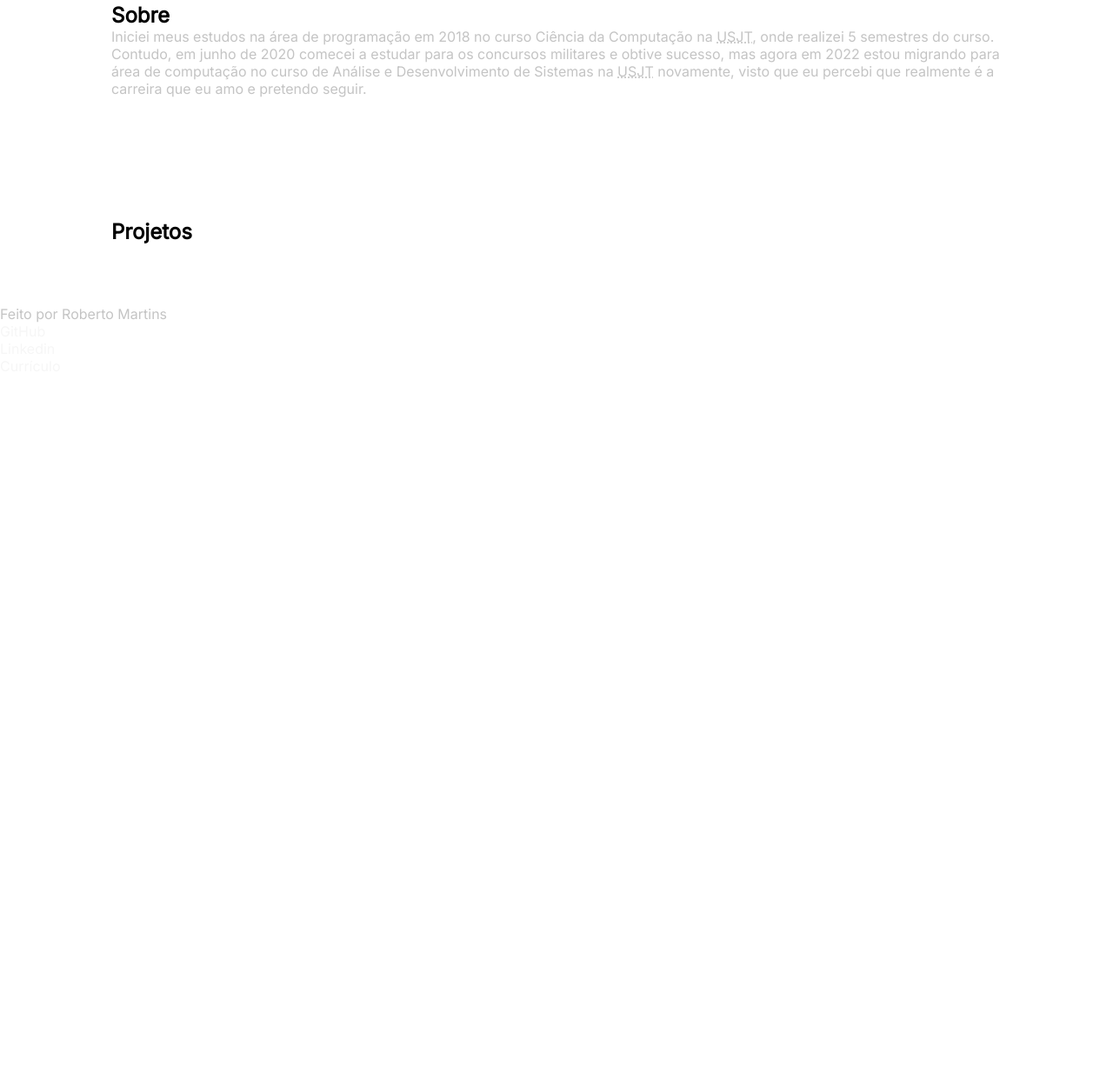
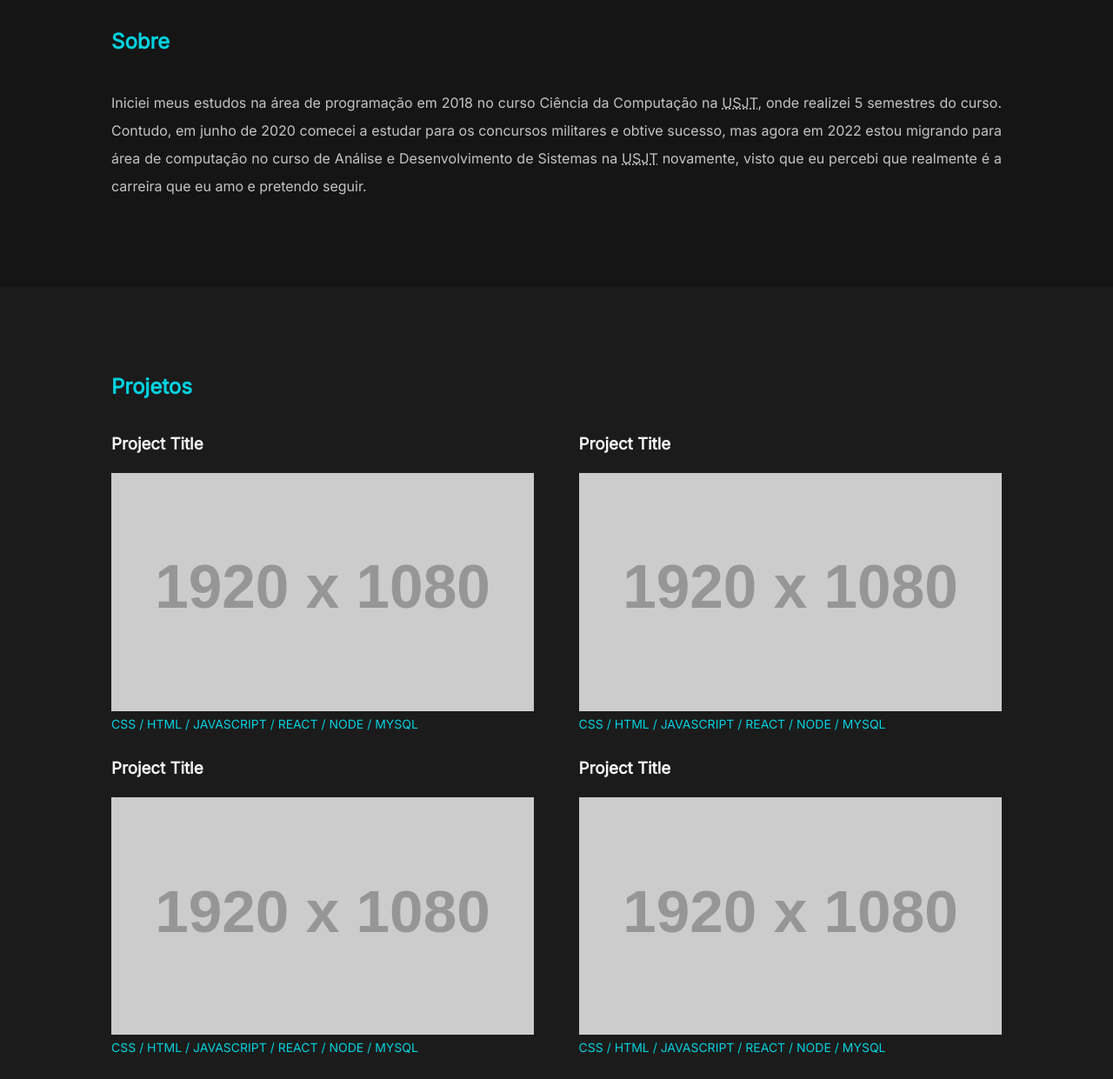
Before and after one commit to MartinsRoberto/2023-portfolio, a plain HTML site: page index.html in a window 1280 px wide. Shown: the part 867-2108 px from the top of the page at 87% size. Before the commit the page ends 1298 px from the top, so only its background shows below. Drawn offline with Linux system fonts and the light colour scheme; placeholder pictures from the web are drawn by us.

Commit message:
adicionando about, projects e footer

```diff
--- a/css/styles.css
+++ b/css/styles.css
@@ -39,13 +39,18 @@ main{
 }
 
 section{
-  padding: 70px 0px;
+  padding: 100px 0px;
 }
 
 p{
   color: var(--color-gray-1);
+  line-height: 2;
 }
 
+h2{
+  margin-bottom: 40px;
+  color: var(--color-blue-1);
+}
 a{
   display: inline-block;
   color: var(--color-white-1);
@@ -80,6 +85,7 @@ a:hover{
   width: 100%;
   position: fixed;
   top: 0;
+  border-bottom: 3px solid var(--color-black-3);
 }
 
 .header .container{
@@ -138,7 +144,8 @@ a:hover{
 }
 
 .header .menu-link:hover{
-  border-bottom: 2px solid var(--color-blue-1);
+  text-decoration: underline;
+  text-decoration-thickness: 2px;
 }
 /* CONTACT */
 
@@ -181,10 +188,62 @@ a:hover{
 }
 
 .contact .opportunity{
-  line-height: 2;
   font-size: 14px;
 }
-@media (max-width: 950px){
+
+.about{
+  background-color: var(--color-black-1);
+  text-align: justify;
+}
+
+.projects{
+  background-color: var(--color-black-2);
+}
+
+.projects h3{
+  margin-bottom: 20px;
+  color: var(--color-white-1);
+  border-bottom: 2px solid transparent;
+  display: inline-block;
+  cursor: pointer;
+}
+
+.projects h3:hover{
+  color: var(--color-blue-1);
+  text-decoration: underline;
+  text-decoration-thickness: 2px;
+}
+
+.projects .project-box{
+  display: grid;
+  grid-template-columns: 1fr 1fr;
+  grid-column-gap: 5%;
+}
+
+.projects .project-item{
+  margin-bottom: 30px;
+}
+
+.projects .project-img{
+  max-width: 100%;
+}
+
+.projects .project-technologies{
+  color: var(--color-blue-1);
+  font-size: 14px;
+}
+.footer{
+  padding: 40px 0px;
+  background-color: var(--color-black-1);
+  text-align: center;
+}
+
+.footer .links{
+  display: flex;
+  gap: 20px;
+  justify-content: center;
+}
+@media (max-width: 900px){
   .header .btn-mobile{
     display: block;
   }
@@ -208,4 +267,10 @@ a:hover{
   .header .menu-link{
     display: block;
   }
+
+  .projects .project-box{
+    display: grid;
+    grid-template-columns: 1fr;
+    gap: 1em;
+  }
 }
--- a/index.html
+++ b/index.html
@@ -67,6 +67,44 @@
     <section class="projects" id="projects">
       <div class="container">
         <h2>Projetos</h2>
+        <div class="project-box">
+          <div class="project-item">
+            <h3>Project Title</h3>
+            <img class="project-img" src="https://via.placeholder.com/1920x1080" alt="">
+            <span class="project-technologies">CSS / HTML / JAVASCRIPT / REACT / NODE / MYSQL</span>
+          </div>
+          <div class="project-item">
+            <h3>Project Title</h3>
+            <img class="project-img" src="https://via.placeholder.com/1920x1080" alt="">
+            <span class="project-technologies">CSS / HTML / JAVASCRIPT / REACT / NODE / MYSQL</span>
+          </div>
+          <div class="project-item">
+            <h3>Project Title</h3>
+            <img class="project-img" src="https://via.placeholder.com/1920x1080" alt="">
+            <span class="project-technologies">CSS / HTML / JAVASCRIPT / REACT / NODE / MYSQL</span>
+          </div>
+          <div class="project-item">
+            <h3>Project Title</h3>
+            <img class="project-img" src="https://via.placeholder.com/1920x1080" alt="">
+            <span class="project-technologies">CSS / HTML / JAVASCRIPT / REACT / NODE / MYSQL</span>
+          </div>
+          <div class="project-item">
+            <h3>Project Title</h3>
+            <img class="project-img" src="https://via.placeholder.com/1920x1080" alt="">
+            <span class="project-technologies">CSS / HTML / JAVASCRIPT / REACT / NODE / MYSQL</span>
+          </div>
+          <div class="project-item">
+            <h3>Project Title</h3>
+            <img class="project-img" src="https://via.placeholder.com/1920x1080" alt="">
+            <span class="project-technologies">CSS / HTML / JAVASCRIPT / REACT / NODE / MYSQL</span>
+          </div>
+          <div class="project-item">
+            <h3>Project Title</h3>
+            <img class="project-img" src="https://via.placeholder.com/1920x1080" alt="">
+            <span class="project-technologies">CSS / HTML / JAVASCRIPT / REACT / NODE / MYSQL</span>
+          </div>
+        </div>
+
       </div>
     </section>
 
@@ -75,7 +113,7 @@
 
   <footer class="footer">
     <p>Feito por Roberto Martins</p>
-    <ul class="link">
+    <ul class="links">
       <li><a href="">GitHub</a></li>
       <li><a href="">Linkedin</a></li>
       <li><a href="">Currículo</a></li>
```
